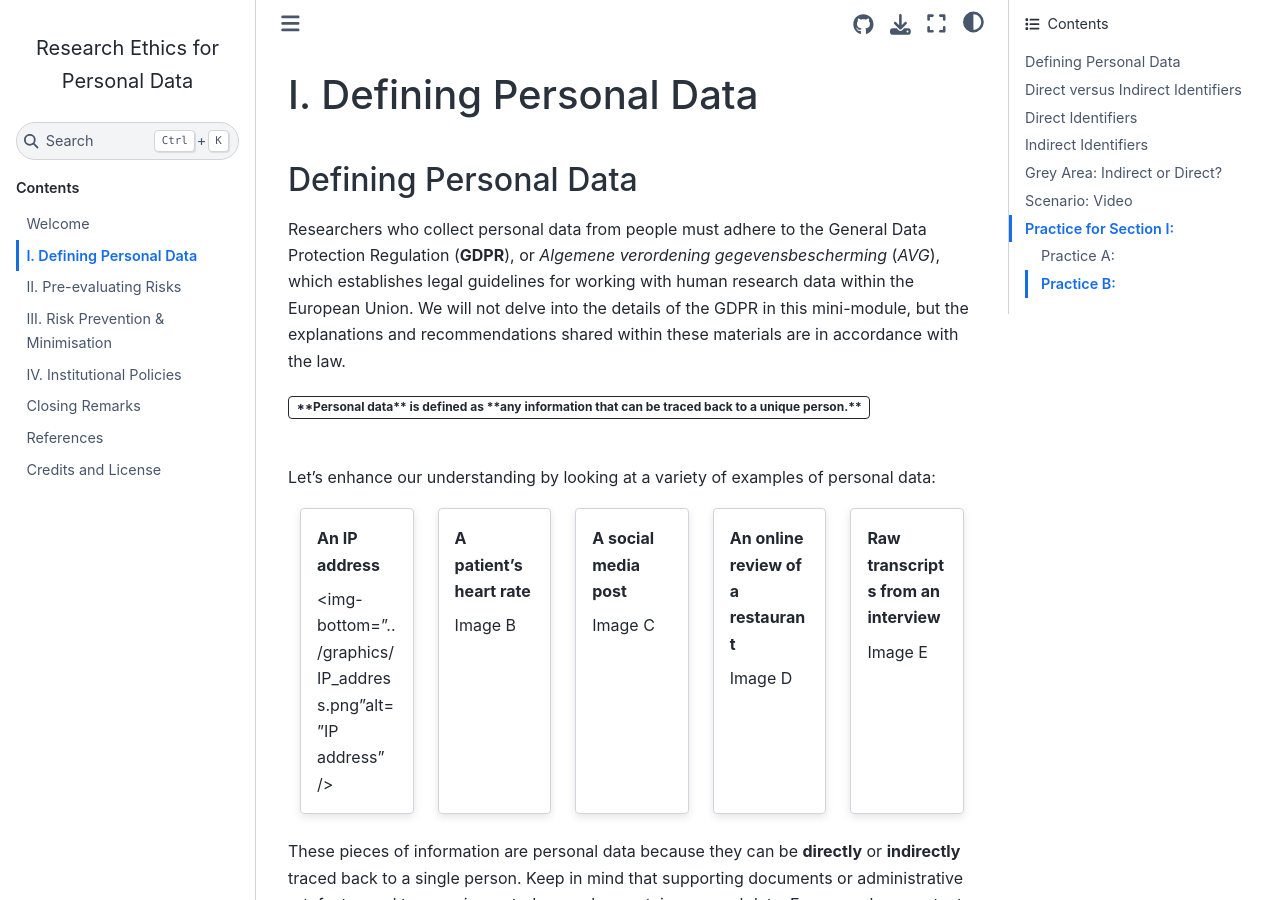
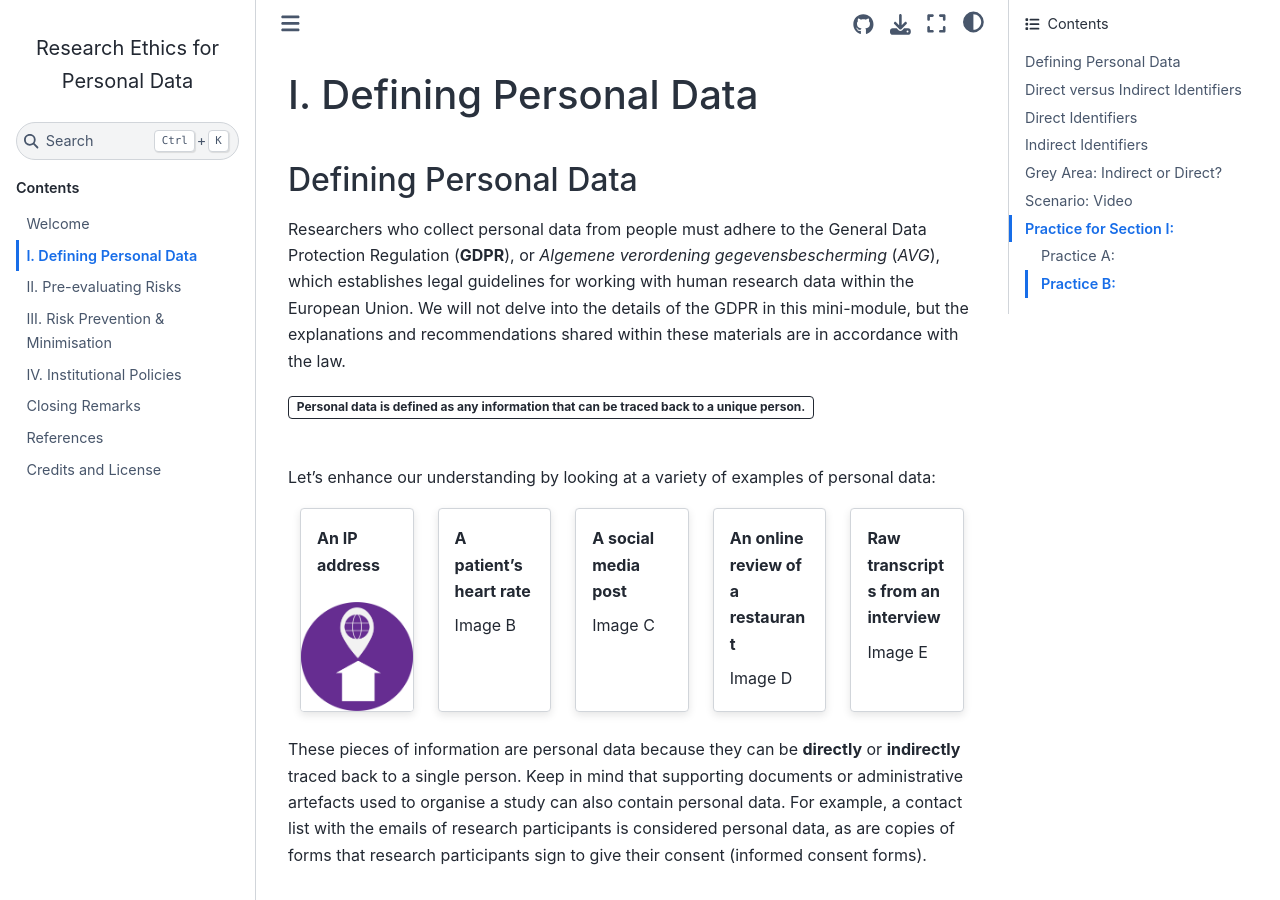
Before and after one commit to tu-delft-library/BSc_Research_Ethics_for_Personal_Data, a Jupyter Book: the page built from book/defining_personal_data.md, in a window 1280 px wide and 900 px high. Built offline with Jupyter Book 1.0.4 settings and Sphinx 7.4.7 and the Sphinx Book theme 1.1.4, drawn with Linux system fonts in a browser that asks for light colours; comment, search, counter and statistics services are not loaded.

Commit message:
trying to embed image. again

```diff
--- a/book/defining_personal_data.md
+++ b/book/defining_personal_data.md
@@ -5,14 +5,14 @@
 Researchers who collect personal data from people must adhere to the General Data Protection Regulation (**GDPR**), or *Algemene verordening gegevensbescherming* (*AVG*), which establishes legal guidelines for working with human research data within the European Union. We will not delve into the details of the GDPR in this mini-module, but the explanations and recommendations shared within these materials are in accordance with the law.
 <br>
 
-{bdg-dark-line}`**Personal data** is defined as **any information that can be traced back to a unique person.**`
+{bdg-dark-line}`Personal data is defined as any information that can be traced back to a unique person.`
 <br>
 
 Let's enhance our understanding by looking at a variety of examples of personal data:
 
 ::::{grid} 5
 :::{grid-item-card}  An IP address
-<img-bottom="../graphics/IP_address.png"alt="IP address" />
+:img-bottom: graphics/IP_address.png
 :::
 :::{grid-item-card}  A patient's heart rate
 Image B
```
